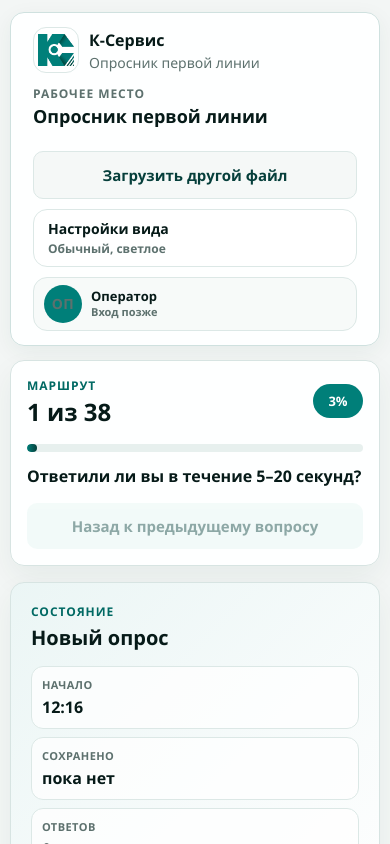
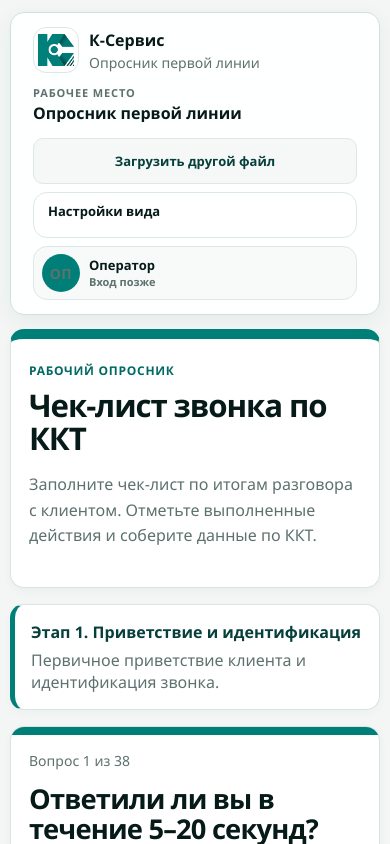
Before and after one commit to DenisBoytsov41/questionnaire-runner, a React (Vite) app: page / in a window 390 px wide. Shown: the top 844 px of the page. Built offline with nearby package versions, Linux system fonts and the light colour scheme.

Commit message:
Improve responsive top bar and runner layout

```diff
--- a/src/App.css
+++ b/src/App.css
@@ -3318,3 +3318,158 @@ html[data-theme="dark"] .view-settings-footer {
     width: 100%;
   }
 }
+
+/* Адаптив шапки и панели инструментов: вопрос остаётся главным на небольших экранах. */
+@media (max-width: 1180px) {
+  .runner-page {
+    order: 1;
+  }
+
+  .runner-side-panel {
+    order: 2;
+  }
+
+  .top-bar {
+    gap: 16px;
+  }
+
+  .top-bar .top-bar-actions {
+    display: flex;
+    flex-wrap: nowrap;
+    gap: 8px;
+  }
+
+  .top-file-button {
+    flex: 1 1 210px;
+  }
+
+  .view-menu {
+    flex: 1 1 180px;
+  }
+
+  .view-menu-toggle {
+    width: 100%;
+  }
+
+  button.operator-profile {
+    flex: 0 0 auto;
+  }
+}
+
+@media (max-width: 980px) {
+  .top-bar {
+    grid-template-columns: 1fr;
+  }
+
+  .top-bar .top-bar-main {
+    justify-content: flex-start;
+  }
+
+  .top-bar .top-bar-actions {
+    display: grid;
+    grid-template-columns: minmax(180px, 1.2fr) minmax(170px, 1fr) auto;
+    width: 100%;
+  }
+
+  .top-file-button,
+  .view-menu,
+  .view-menu-toggle {
+    width: 100%;
+  }
+
+  .operator-profile-text {
+    display: none;
+  }
+
+  button.operator-profile {
+    justify-content: center;
+    width: 56px;
+    min-width: 56px;
+    padding-inline: 8px;
+  }
+}
+
+@media (max-width: 760px) {
+  .top-bar .top-bar-main {
+    flex-direction: row;
+    align-items: center;
+  }
+
+  .workplace-title {
+    min-width: 0;
+    padding-left: 14px;
+    border-left: 1px solid #dce8e6;
+  }
+
+  .workplace-title span {
+    font-size: 11px;
+  }
+
+  .workplace-title strong {
+    font-size: 16px;
+    white-space: normal;
+  }
+
+  .top-bar .top-bar-actions {
+    grid-template-columns: 1fr 1fr 56px;
+    align-items: stretch;
+  }
+
+  .top-file-button,
+  .view-menu-toggle,
+  button.operator-profile {
+    min-height: 46px;
+  }
+
+  .view-menu-toggle span,
+  .top-file-button {
+    font-size: 13px;
+  }
+
+  .view-menu-toggle small {
+    display: none;
+  }
+
+  .top-bar .view-menu .view-settings {
+    position: static;
+    width: 100%;
+    margin-top: 8px;
+    border-radius: 14px;
+    box-shadow: none;
+  }
+
+  .top-bar .view-settings-buttons {
+    grid-template-columns: 1fr;
+  }
+}
+
+@media (max-width: 560px) {
+  .top-bar .top-bar-main {
+    align-items: flex-start;
+    flex-direction: column;
+  }
+
+  .workplace-title {
+    padding-left: 0;
+    border-left: 0;
+  }
+
+  .top-bar .top-bar-actions {
+    grid-template-columns: 1fr;
+  }
+
+  button.operator-profile {
+    width: 100%;
+    justify-content: flex-start;
+    border-radius: 14px;
+  }
+
+  .operator-profile-text {
+    display: grid;
+  }
+
+  .runner-navigator {
+    display: grid;
+    grid-template-columns: 1fr;
+  }
+}
```
